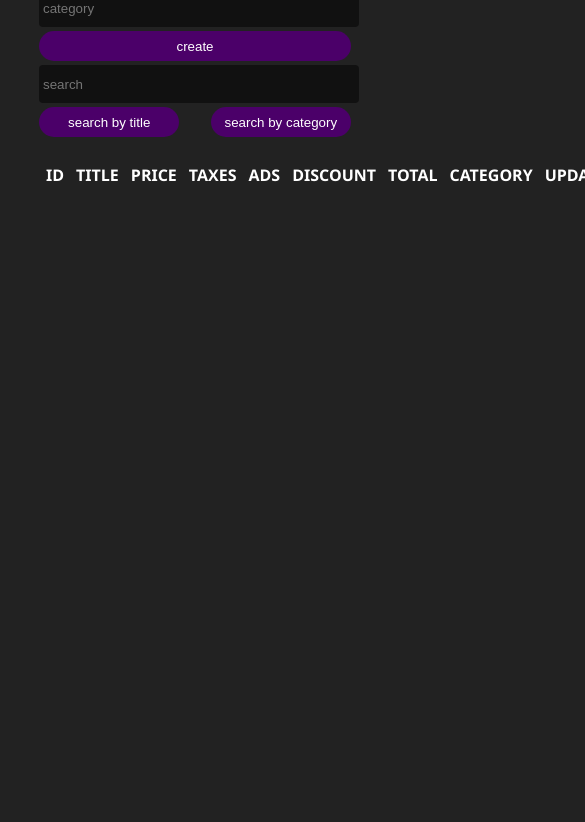
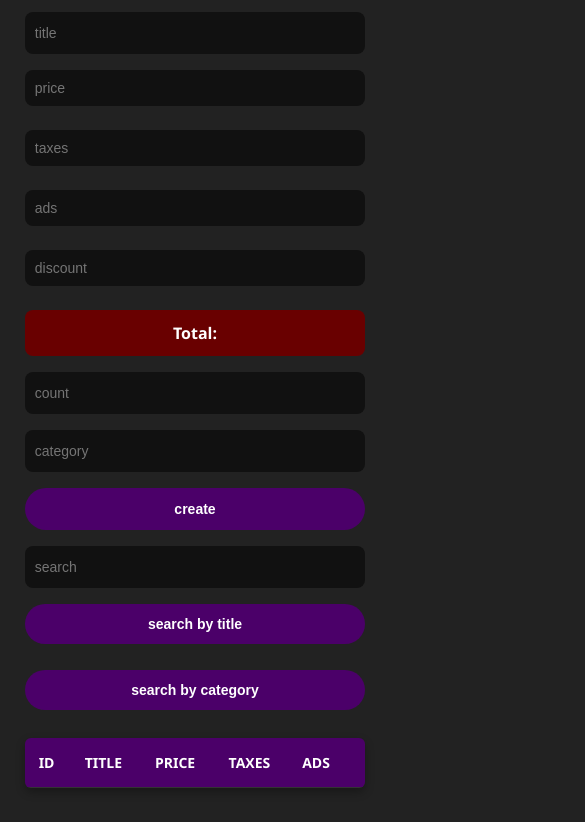
Before and after one commit to Mohammed-004del/mohamed-webdev-CRUD_Project, a plain HTML site: page index.html in a window 390 px wide. Shown: the part 282-1104 px from the top of the page, 585 px wide, since content can reach past the window. Before the commit the page ends 844 px from the top, so only its background shows below. Drawn offline with Linux system fonts and the light colour scheme.

Commit message:
Add files via upload

```diff
--- a/index.html
+++ b/index.html
@@ -1,14 +1,11 @@
 <!DOCTYPE html>
-
 <html lang="en">
 
 <head>
-
     <meta charset="UTF-8">
     <meta name="viewport" content="width=device-width, initial-scale=1.0">
     <link rel="stylesheet" href="style.css">
     <title>JS By Mohammed Mahmood Hamed</title>
-
 </head>
 <body>
 
@@ -18,8 +15,6 @@
             <h1>cruds</h1>
             <p>product create , read , update & delete</p>
         </div>
-
-
 
         <div class="inptus">
             <input type="text" id="title" placeholder="title">
@@ -37,8 +32,6 @@
             <button id="create"> create </button>
         </div>
 
-
-
         <div class="output">
             <div class="searchblock">
                 <input type="text" onkeyup="search(this.value)" id="search" placeholder="search">
@@ -47,13 +40,12 @@
                     <button onclick="getsearchmood(this.id)" id="searchtitle">search by title</button>
                     <button onclick="getsearchmood(this.id)" id="searchcategory">search by category</button>
                 </div>
-
             </div>
 
-            <div id="DeleteAll">
+            <div id="DeleteAll"></div>
 
-            </div>
-
+            <!-- Added table-box wrapper for responsive scrolling -->
+            <div class="table-box">
                 <table>
                     <tr>
                         <th>id</th>
@@ -71,12 +63,12 @@
 
                     </tbody>
                 </table>
+            </div>
 
         </div>
 
     </div>
 
-
     <script src="script.js"></script>
 </body>
 </html>
--- a/style.css
+++ b/style.css
@@ -1,81 +1,262 @@
-*{
+* {
     margin: 0;
     padding: 0;
+    box-sizing: border-box;
 }
-body{
+
+body {
     background: #222;
     color: white;
     font-family: 'Segoe UI', Tahoma, Geneva, Verdana, sans-serif;
+    min-height: 100vh;
+    padding: 20px 0;
 }
-.cruds{
-    width: 80%;
+
+.cruds {
+    width: 90%;
+    max-width: 900px;
     margin: auto;
+    padding: 20px;
 }
-.head{
+
+.head {
     text-align: center;
     text-transform: uppercase;
-    margin: 10px 0;
+    margin: 20px 0 30px;
+    font-size: clamp(28px, 5vw, 40px);
+    letter-spacing: 2px;
 }
-input{
+
+input {
     width: 100%;
-    height: 30px;
+    height: 45px;
     background: #111;
-    border-radius: 4px;
+    border-radius: 8px;
     border: none;
     outline: none;
-    margin: 4px 0;
-    padding: 4px;
+    margin: 8px 0;
+    padding: 12px;
     color: white;
+    font-size: clamp(14px, 2vw, 16px);
+    transition: all 0.3s ease;
 }
-input:focus{
+
+input:focus {
     background: black;
-    transform: scale(1.1);
+    transform: scale(1.02);
+    box-shadow: 0 0 10px rgba(105, 0, 0, 0.5);
 }
-.price input{
-    width: 20%;
+
+.price {
+    display: flex;
+    gap: 8px;
+    flex-wrap: wrap;
 }
-#Total{
+
+.price input {
+    flex: 1;
+    min-width: 80px;
+}
+
+#Total {
     background: #690000;
-    padding: 4px 4px;
+    padding: 12px;
+    border-radius: 8px;
+    text-align: center;
+    font-size: clamp(16px, 2.5vw, 18px);
+    font-weight: bold;
+    margin: 8px 0;
 }
-#Total::before{
+
+#Total::before {
     content: 'Total: ';
 }
-button{
+
+button {
     width: 100%;
-    height: 30px;
-    padding: 4px;
-    border-radius: 20px;
+    height: 45px;
+    padding: 12px;
+    border-radius: 25px;
     background: #4b0069;
     border: none;
     outline: none;
     cursor: pointer;
     color: white;
-    transition: 0.5s;
+    transition: all 0.3s ease;
+    font-size: clamp(14px, 2vw, 16px);
+    font-weight: 600;
+    margin: 8px 0;
 }
-button:hover{
+
+button:hover {
     background: #620080;
     letter-spacing: 1px;
+    transform: translateY(-2px);
+    box-shadow: 0 5px 15px rgba(98, 0, 128, 0.4);
 }
-.btnsearch{
+
+button:active {
+    transform: translateY(0);
+}
+
+.btnsearch {
     display: flex;
     justify-content: space-between;
+    gap: 10px;
+    flex-wrap: wrap;
+}
 
+.btnsearch button {
+    flex: 1;
+    min-width: 120px;
 }
-.btnsearch button{
-    width: 45%;
+
+#DeleteAll {
+    margin: 20px 0;
 }
-#DeleteAll{
-    margin: 20px 0px;
+
+/* --- RESPONSIVE TABLE STYLES --- */
+
+/* The container that allows scrolling */
+.table-box {
+    width: 100%;
+    overflow-x: auto; /* Adds horizontal scroll bar if needed */
+    margin: 20px 0;
+    border-radius: 6px;
+    box-shadow: 0 4px 10px rgba(0, 0, 0, 0.3);
 }
-table{
+
+table {
     width: 100%;
     text-align: center;
-    margin: 10px 0;
+    border-collapse: collapse;
+    /* Determine a minimum width so columns don't get crushed.
+       If the screen is smaller than this, the scrollbar appears. */
+    min-width: 800px;
 }
-table th{
+
+table thead {
+    background: #4b0069;
+}
+
+table th {
     text-transform: uppercase;
+    padding: 15px 10px;
+    font-size: clamp(14px, 2vw, 16px);
+    /* Sticky header ensures user sees column names while scrolling vertically */
+    position: sticky;
+    top: 0;
+    background: #4b0069;
+    z-index: 10;
+    white-space: nowrap; /* Keeps header titles on one line */
 }
-th,td{
-    padding: 5px;
+
+table tbody tr {
+    transition: 0.2s ease;
 }
+
+th, td {
+    padding: 12px 10px;
+    font-size: clamp(13px, 1.8vw, 15px);
+    border-bottom: 1px solid #333;
+    /* Important: This handles the text overflow */
+    word-break: break-word;
+    max-width: 200px; /* Limits very wide text columns */
+}
+
+tbody tr:hover {
+    background: #333;
+}
+
+td button {
+    display: flex;
+    justify-content: center;
+    align-items: center;
+    height: auto;
+    width: auto;
+    min-width: 60px;
+    border-radius: 15px;
+    font-size: clamp(12px, 1.5vw, 14px);
+    margin: 0 auto; /* Center button in cell */
+    padding: 8px 15px;
+}
+
+/* Scrollbar styling for the table container */
+.table-box::-webkit-scrollbar {
+    height: 8px; /* Horizontal scrollbar height */
+    width: 8px;
+}
+
+.table-box::-webkit-scrollbar-track {
+    background: #111;
+    border-radius: 10px;
+}
+
+.table-box::-webkit-scrollbar-thumb {
+    background: #4b0069;
+    border-radius: 10px;
+}
+
+.table-box::-webkit-scrollbar-thumb:hover {
+    background: #620080;
+}
+
+/* Mobile Adjustments */
+@media (max-width: 600px) {
+    .cruds {
+        width: 95%;
+        padding: 15px;
+    }
+
+    .head {
+        font-size: 32px;
+        margin: 15px 0 20px;
+    }
+
+    input {
+        height: 42px;
+        padding: 10px;
+        font-size: 14px;
+    }
+
+    .price {
+        flex-direction: column;
+    }
+
+    .price input {
+        width: 100%;
+    }
+
+    button {
+        height: 42px;
+        font-size: 14px;
+    }
+
+    .btnsearch {
+        flex-direction: column;
+    }
+
+    .btnsearch button {
+        width: 100%;
+    }
+
+    /* On very small screens, make sure cells have enough padding */
+    th, td {
+        padding: 10px 5px;
+    }
+}
+
+/* Tablets */
+@media (min-width: 601px) and (max-width: 900px) {
+    .cruds {
+        width: 88%;
+    }
+}
+
+/* Desktops */
+@media (min-width: 901px) {
+    .cruds {
+        width: 85%;
+        max-width: 1000px;
+    }
+}
```
Lines whose indentation alone changed are shown as unchanged.
